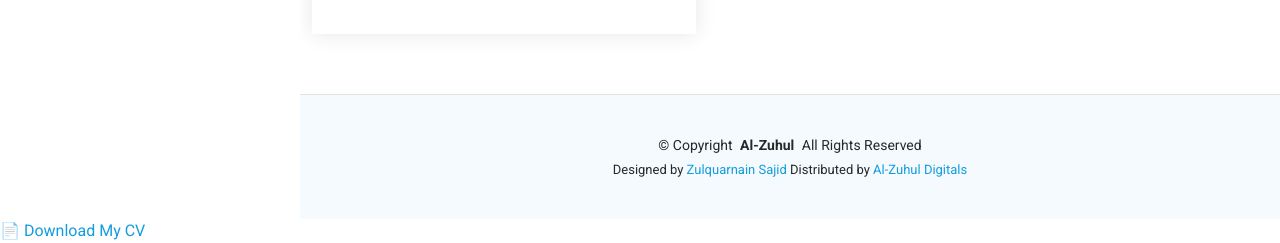
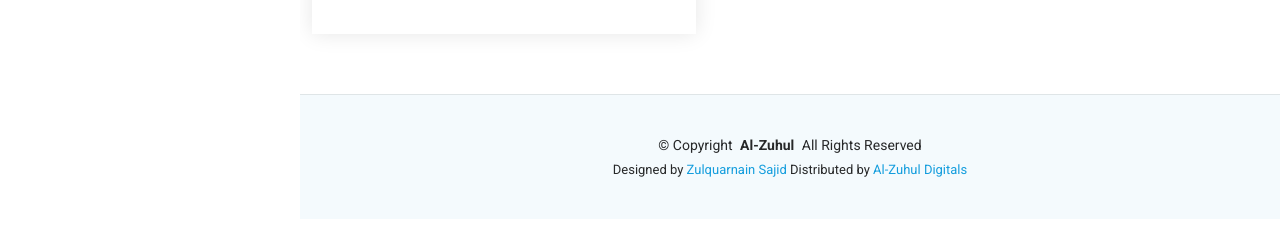
Before and after one commit to zulquarnain10/me, a plain HTML site: page index.html in a window 1280 px wide. Shown: the part 5808-6051 px from the top of the page. After the commit the page ends 6027 px from the top, so only its background shows below. Drawn offline with Linux system fonts and the light colour scheme.

Commit message:
Update index.html

```diff
--- a/index.html
+++ b/index.html
@@ -619,7 +619,7 @@ diversity of life as strength</p>
 
   <!-- Main JS File -->
   <script src="assets/js/main.js"></script>
-<a href="My_CV.pdf" download class="download-btn">📄 Download My CV</a>
+
 </body>
 
 </html>
```
